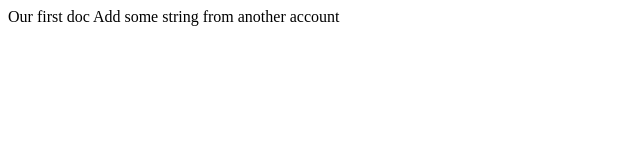
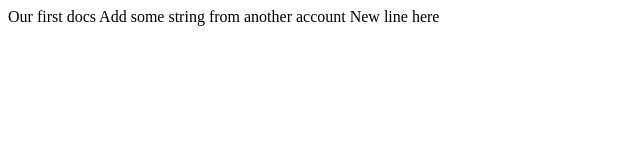
Before and after one commit to maksymbondaruk/first-repo, a plain HTML site: page index.html in a window 1280 px wide. Shown: the whole page, without its empty margins (0-640 px from the left). Drawn offline with Linux system fonts and the light colour scheme.

Commit message:
add some words

```diff
--- a/index.html
+++ b/index.html
@@ -9,8 +9,9 @@
 </head>
 
 <body>
-    Our first doc
+    Our first docs
     Add some string from another account
+    New line here
 </body>
 
 </html>
```
